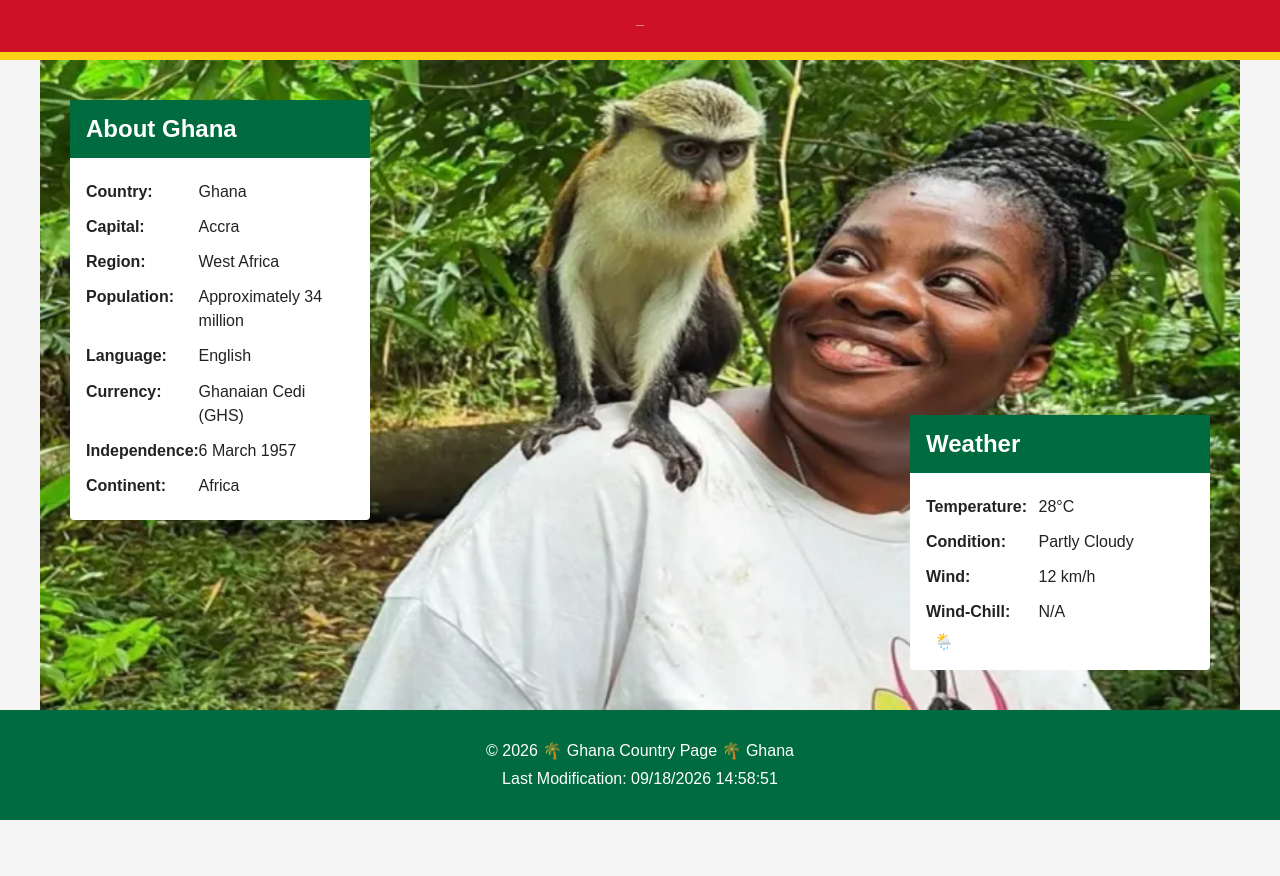
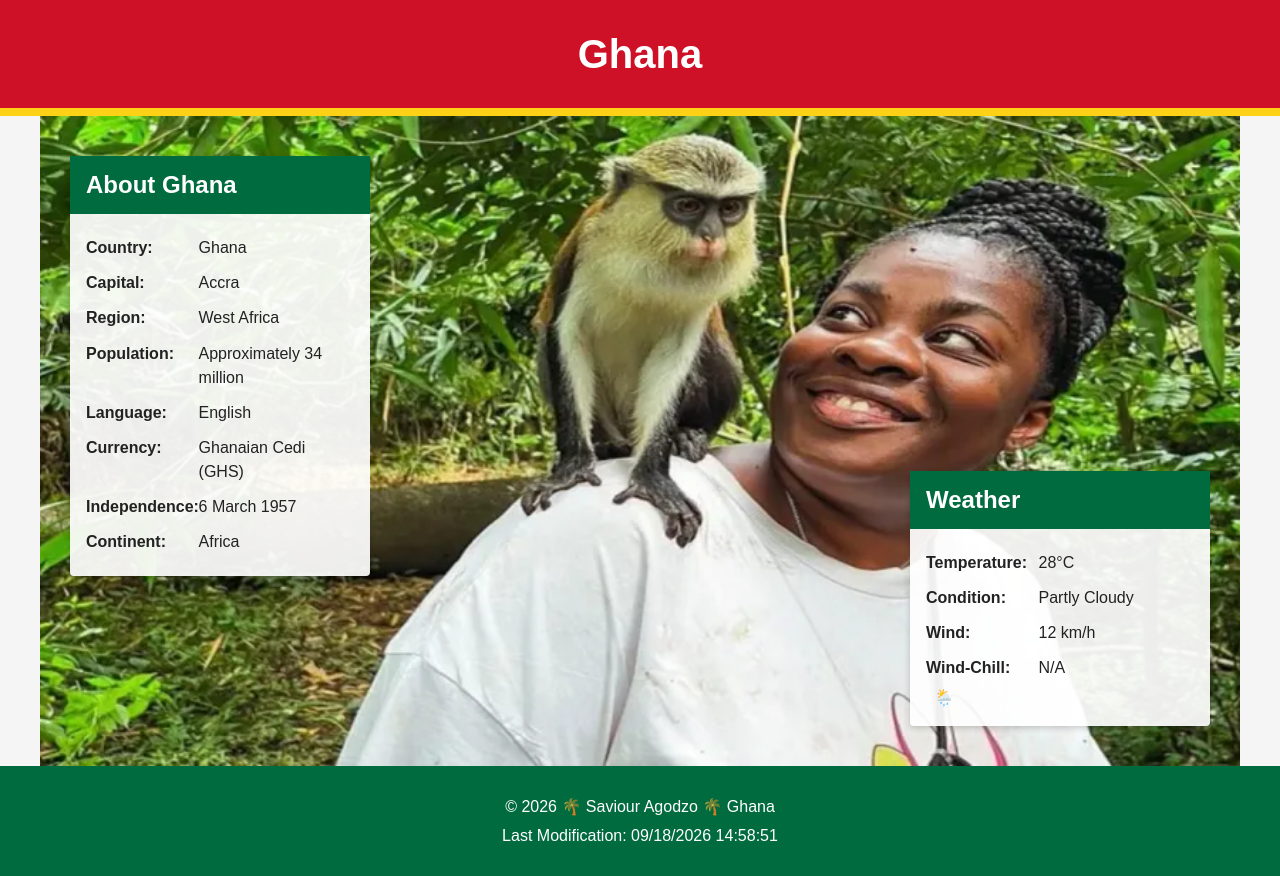
Before and after one commit to saviour-agodzo/wdd131, a plain HTML site: page place.html in a window 1280 px wide. Before the commit the page ends 820 px from the top, so only its background shows below. Drawn offline with Linux system fonts and the light colour scheme.

Commit message:
Fixed place.html

```diff
--- a/place.html
+++ b/place.html
@@ -85,9 +85,9 @@
     </main>
 
     <footer>
-        <P>
-        © <span id="currentyear"></span> 🌴 Ghana Country Page 🌴 Ghana
-        </P>
+        <p>
+        © <span id="currentyear"></span> 🌴 Saviour Agodzo 🌴 Ghana
+        </p>
         <p>
             Last Modification: <span id="lastModified"></span>
         </p>
--- a/styles/place.css
+++ b/styles/place.css
@@ -60,7 +60,7 @@ header h1 {
     margin: 1rem;
     padding: 1rem;
     border-radius: 4px;
-    box-shadow: 0 2px 6px rgba(0 0 0 0.2);
+    box-shadow: 0 2px 6px rgba(0, 0, 0, 0.2);
 }
 
 .info-card h2 {
@@ -122,7 +122,7 @@ footer p {
     }
 
     header h1 {
-        font-size: 2.5px;
+        font-size: 2.5rem;
     }
 
     main {
@@ -142,7 +142,7 @@ footer p {
         position: absolute;
         width: 300px;
         margin: 0;
-        background-color: rgba(255 255 255 0.92);
+        background-color: rgba(255, 255, 255, 0.92);
     }
 
     .about {
```
